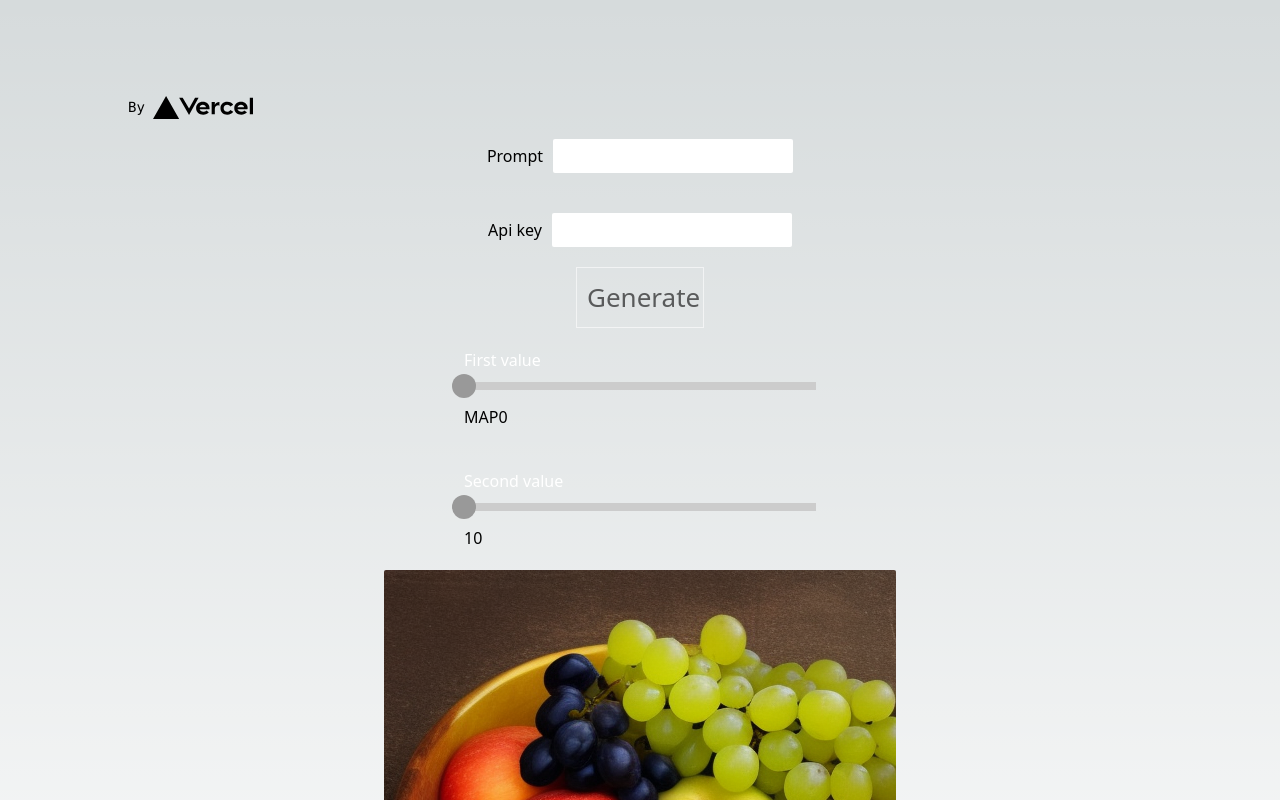
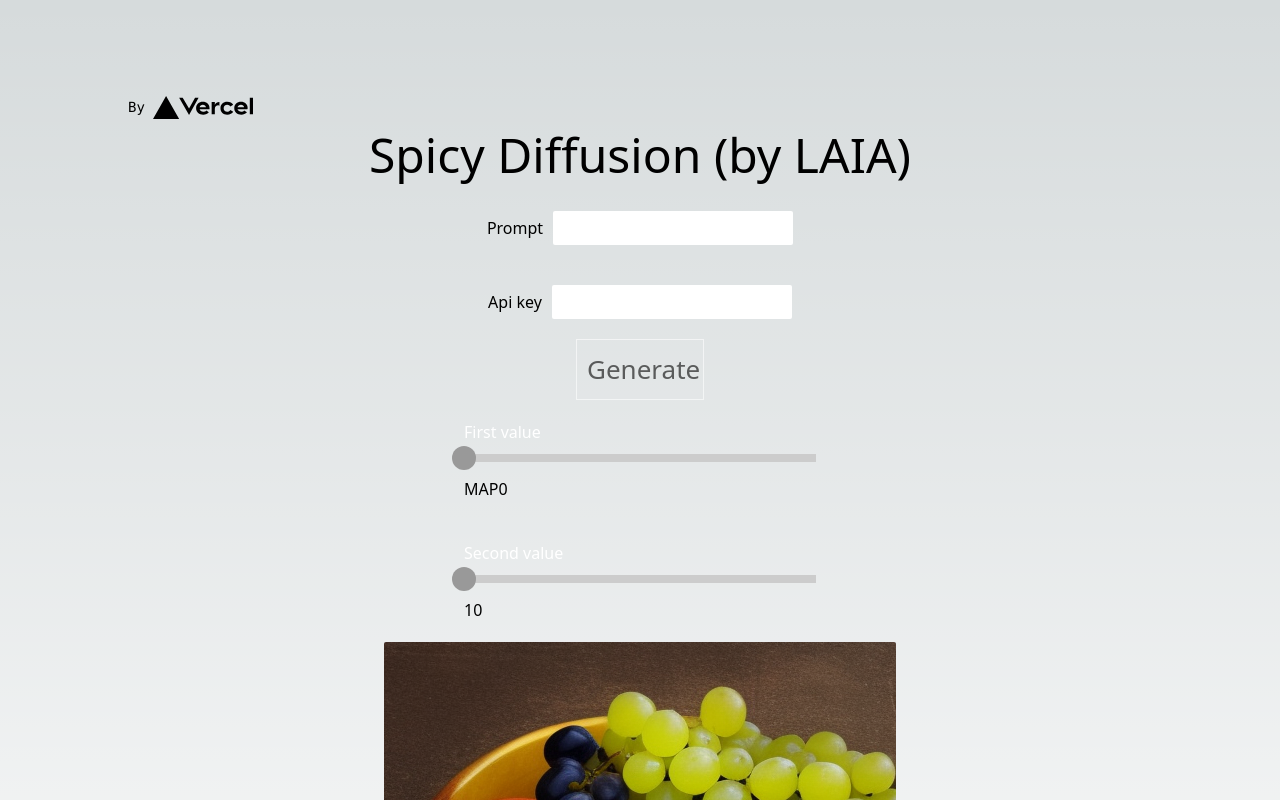
Before and after one commit to didiffusion/spicy-diffusion, a Next.js app in the folder vercel_app/: page / in a window 1280 px wide. Shown: the top 800 px of the page. Built offline with nearby package versions, Linux system fonts and the light colour scheme.

Commit message:
Tittle added

```diff
--- a/vercel_app/pages/index.tsx
+++ b/vercel_app/pages/index.tsx
@@ -268,6 +268,7 @@ useEffect(() => {
                     </div>
                 </div>
                 <div>
+                    <h1 style={{ textAlign: "center", fontSize: 48 }}>Spicy Diffusion (by LAIA)</h1>
                     <form style={{ display: "flex", flexDirection: "column", width: "50vw" }}>
                         <div style={{ margin: 20, textAlign: "center" }}>
                             <label style={{ marginRight: 10 }} htmlFor="positive">Prompt</label>
```
